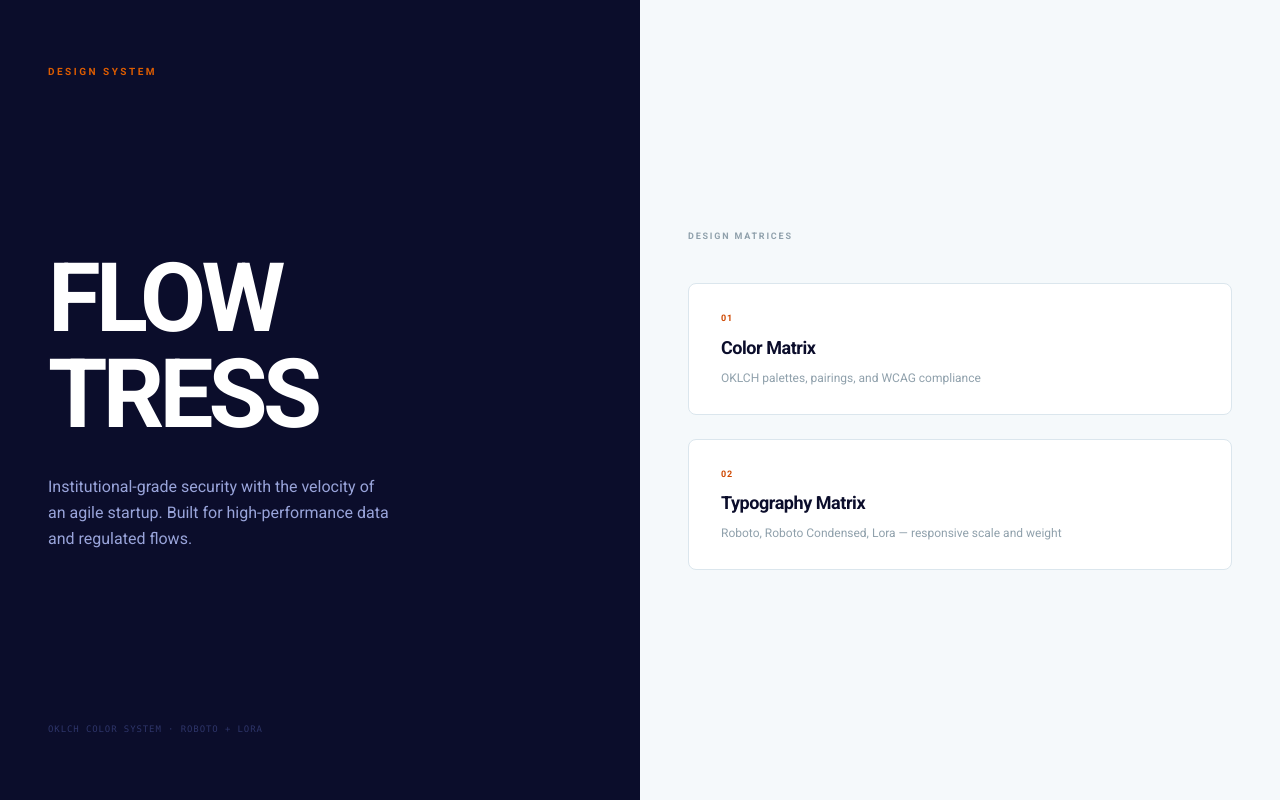
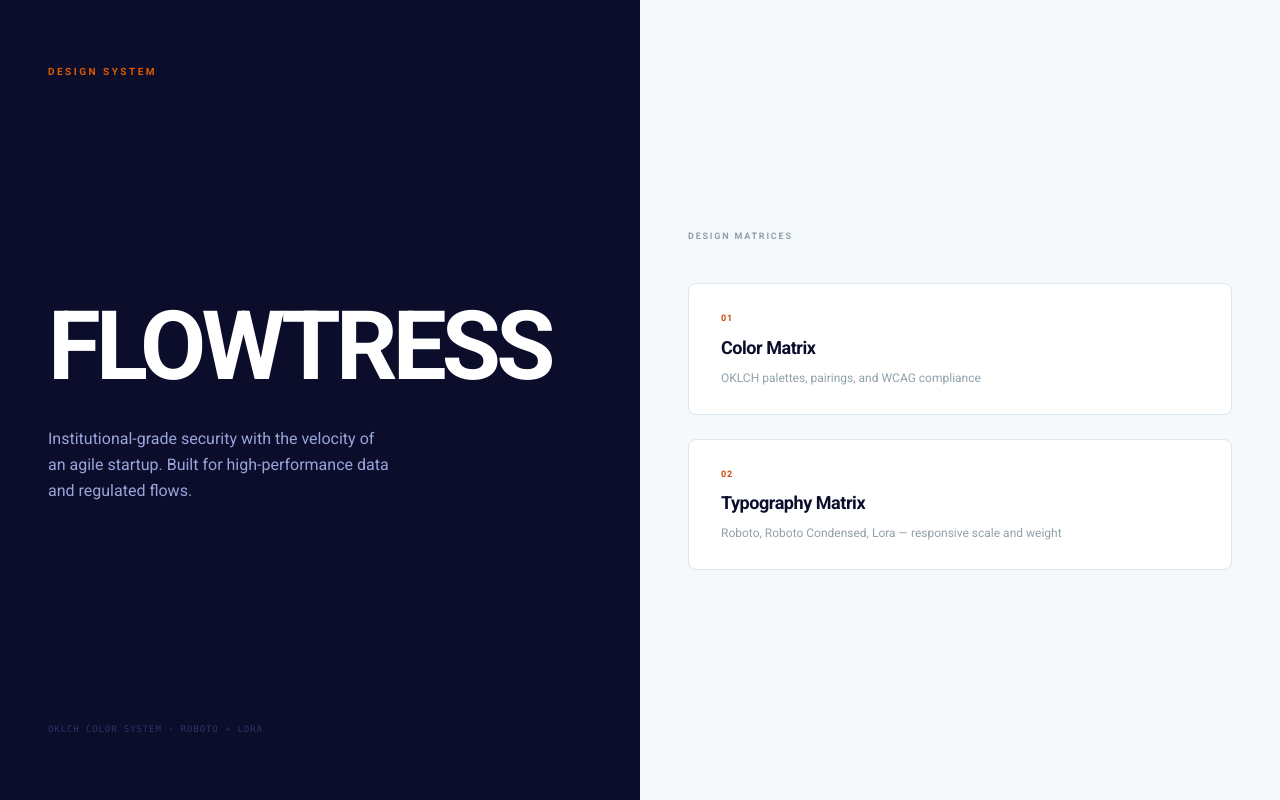
Before and after one commit to sebest-design/flowtress-sandbox, a React (Vite) app: page / in a window 1280 px wide. Built offline with nearby package versions, Linux system fonts and the light colour scheme.

Commit message:
fix(home): FLOWTRESS h1 as single word, no line break

```diff
--- a/src/App.tsx
+++ b/src/App.tsx
@@ -38,7 +38,7 @@ const indexRoute = createRoute({
         <p className="text-[10px] font-bold uppercase tracking-[0.25em] text-copper-500">Design System</p>
         <div>
           <h1 className="text-7xl xl:text-8xl font-black tracking-tighter leading-none text-white mb-8">
-            FLOW<br/>TRESS
+            FLOWTRESS
           </h1>
           <p className="text-base text-pulse-300 leading-relaxed max-w-[38ch]">
             Institutional-grade security with the velocity of an agile startup.
```
